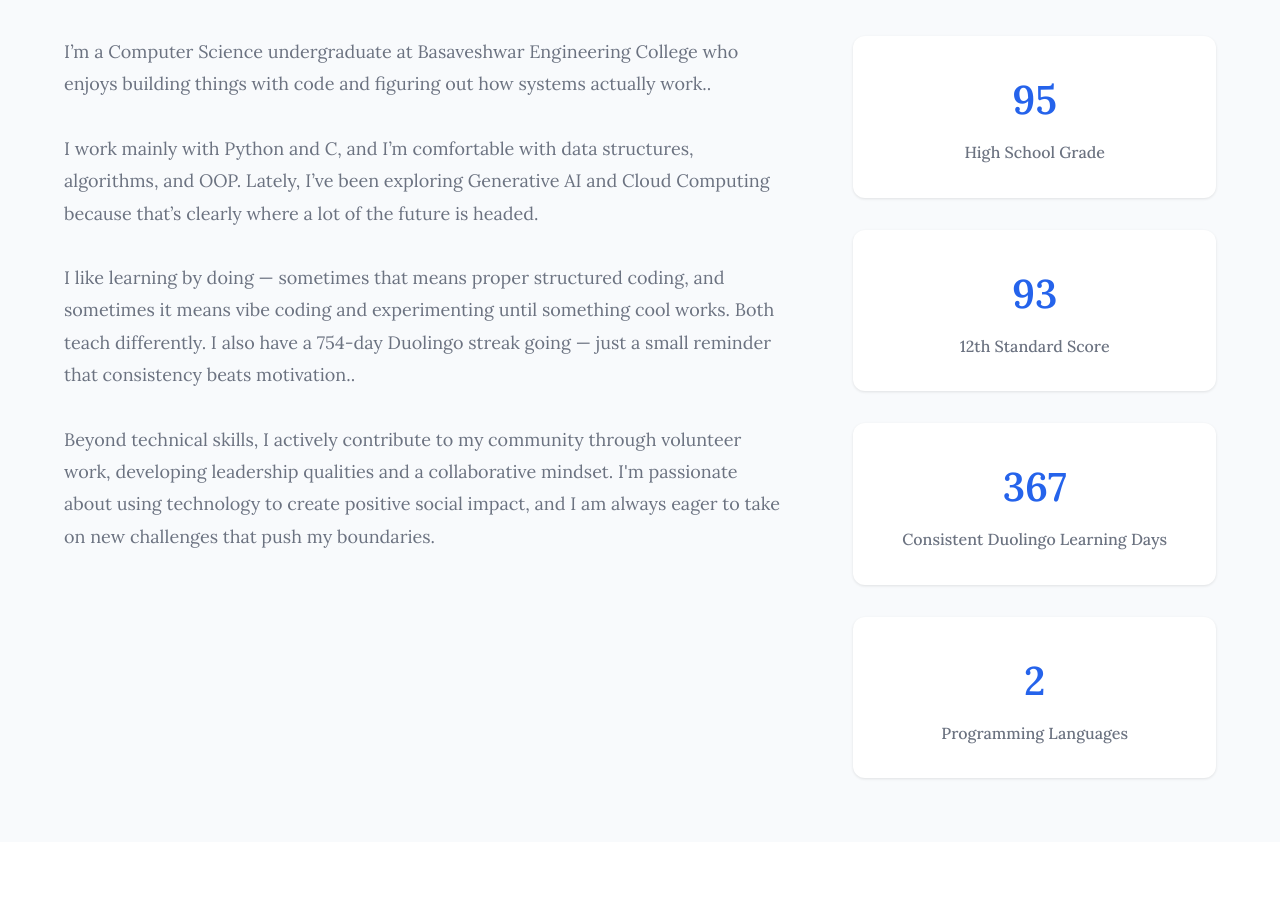
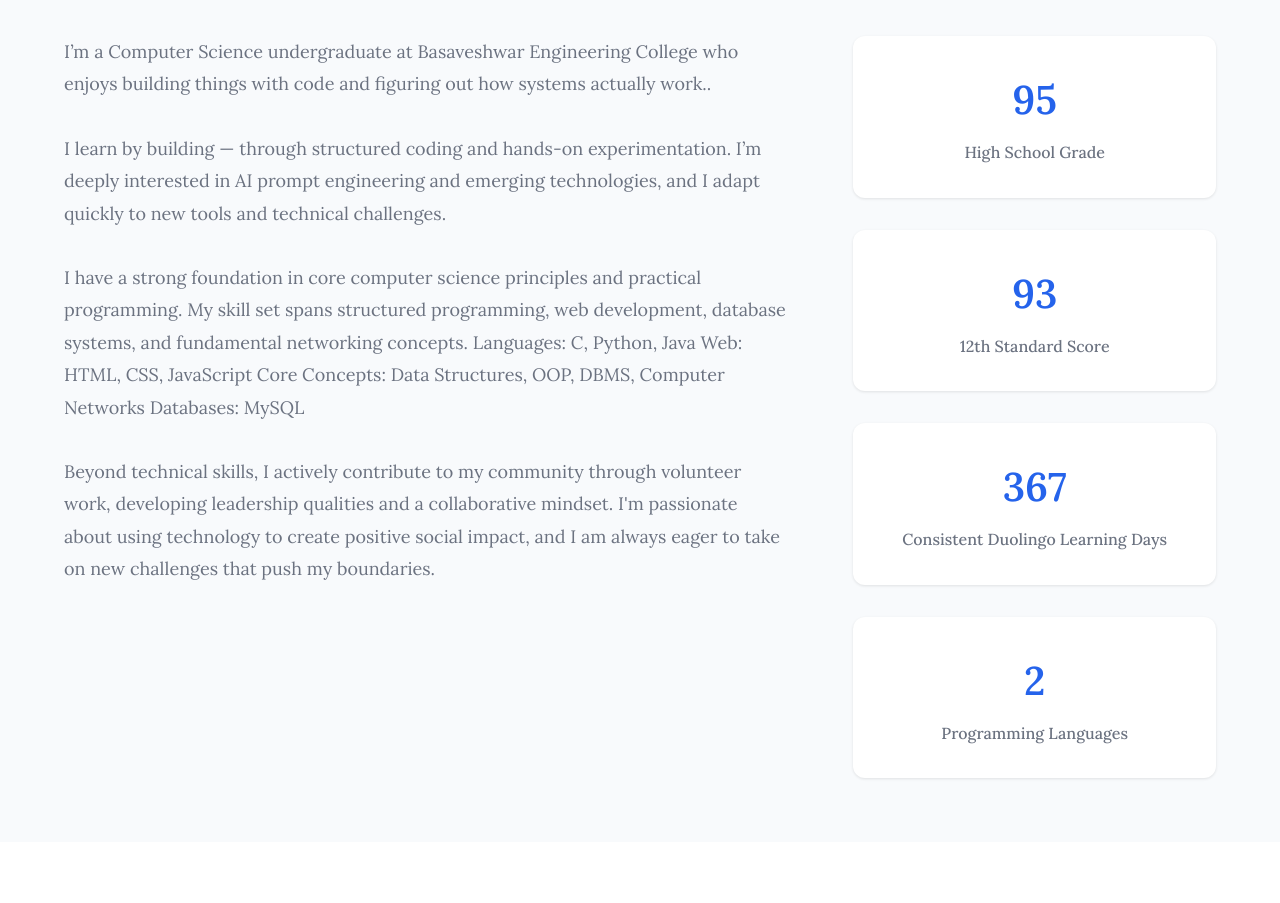
Before and after one commit to soul182005/keerti.github.io, a plain HTML site: page index.html in a window 1280 px wide. Shown: the part 940-1843 px from the top of the page. Drawn offline with Linux system fonts and the light colour scheme.

Commit message:
Update index.html

```diff
--- a/index.html
+++ b/index.html
@@ -139,13 +139,19 @@
                         building things with code and figuring out how systems actually work..
                     </p>
                     <p>
-                       I work mainly with Python and C, and I’m comfortable with data structures, algorithms,
-                        and OOP. Lately, I’ve been exploring Generative AI and Cloud Computing because that’s clearly where a lot of the future is headed.
+                        I learn by building — through structured coding and hands-on experimentation.
+                        I’m deeply interested in AI prompt engineering and emerging technologies,
+                        and I adapt quickly to new tools and technical challenges.
                     </p>
                     <p>
-                       I like learning by doing — sometimes that means proper structured coding, and sometimes it means vibe coding and experimenting until something cool works. Both teach differently.
+                       I have a strong foundation in core computer science principles and practical programming.
+                       My skill set spans structured programming,
+                       web development, database systems, and fundamental networking concepts.
 
-                       I also have a 754-day Duolingo streak going — just a small reminder that consistency beats motivation..
+                        Languages: C, Python, Java
+                        Web: HTML, CSS, JavaScript
+                        Core Concepts: Data Structures, OOP, DBMS, Computer Networks
+                        Databases: MySQL
                     </p>
                     <p>
                         Beyond technical skills, I actively contribute to my community through volunteer work,
```
